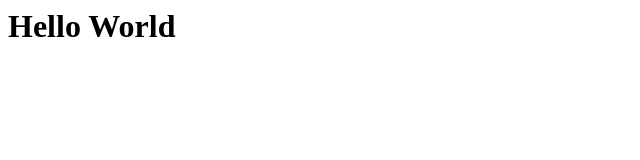
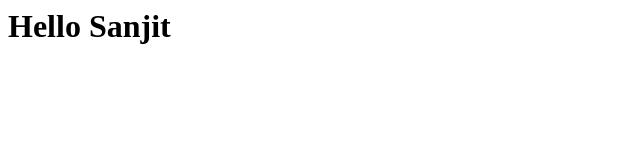
Before and after one commit to sanjitee07/gitkt, a plain HTML site: page index.html in a window 1280 px wide. Shown: the full height of the page, 0-640 px from the left. Drawn offline with Linux system fonts and the light colour scheme.

Commit message:
Update index.html

```diff
--- a/index.html
+++ b/index.html
@@ -1,3 +1,3 @@
 <html>
-  <h1> Hello World </h1>
+  <h1> Hello Sanjit </h1>
 </html>
```
